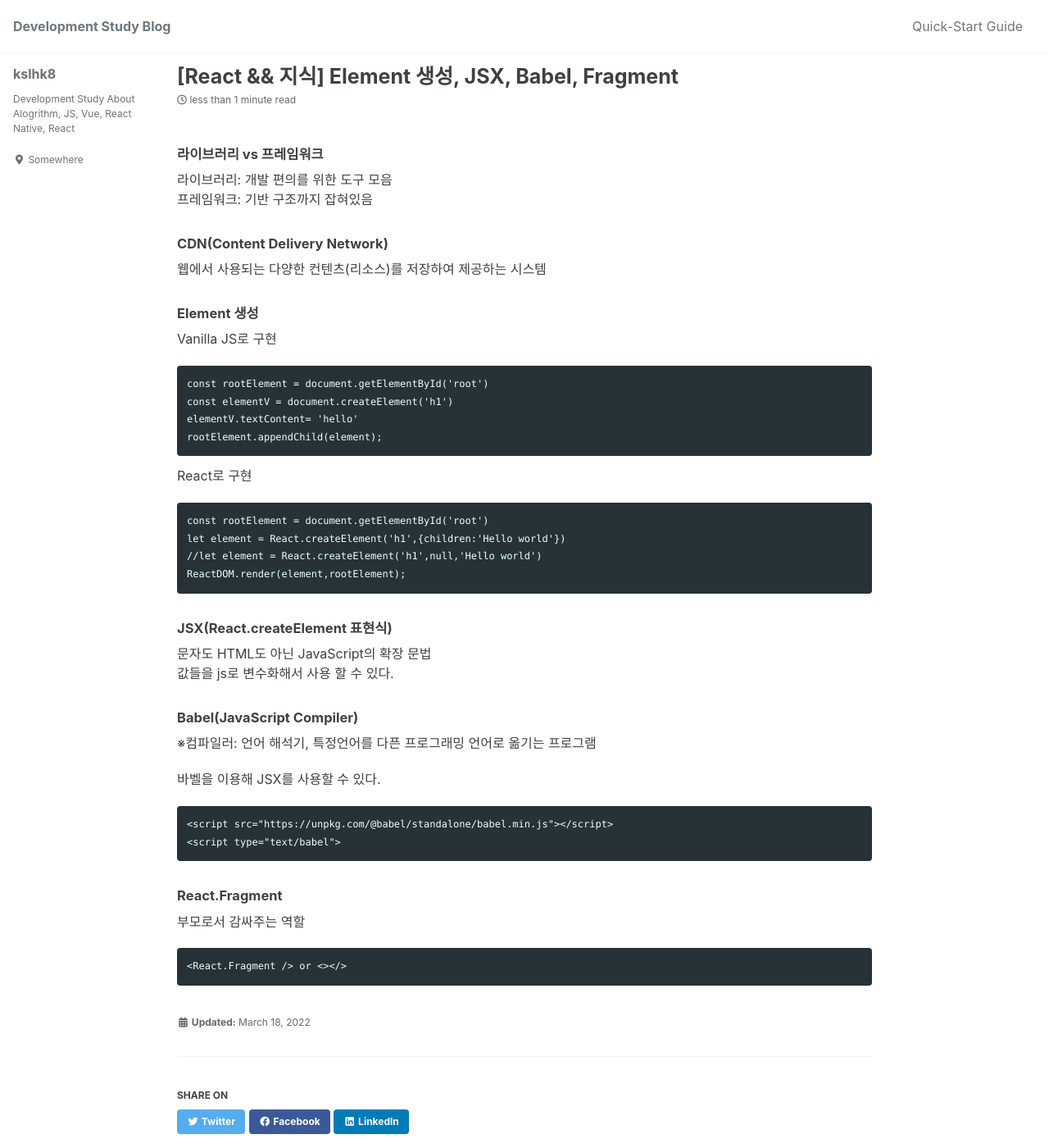
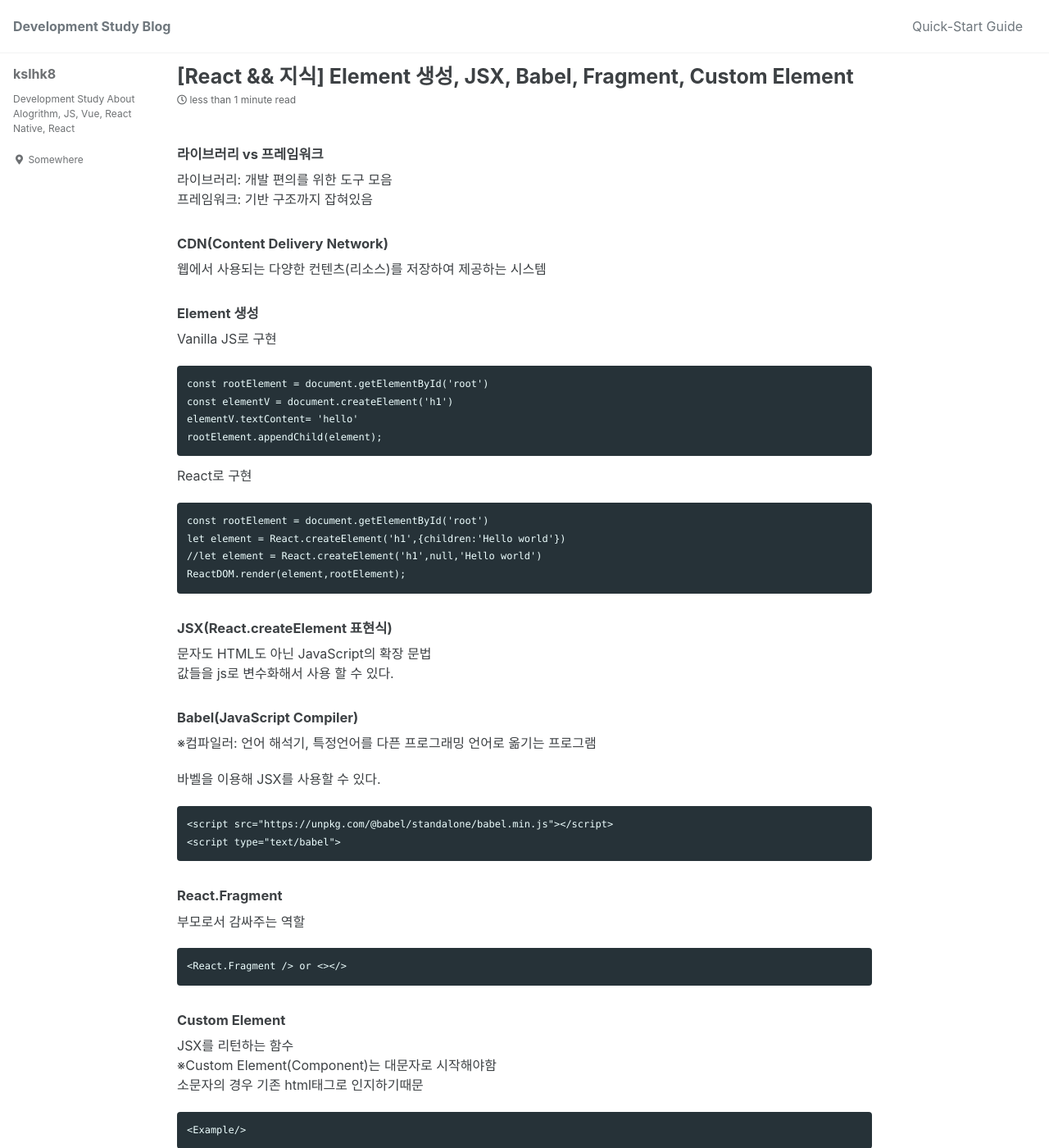
Before and after one commit to kslhk8/kslhk8.github.io, a Jekyll site: the page built from _posts/2022-03-18-35.md, in a window 1280 px wide and 1400 px high. Shown: the whole window at 82% size. Built offline with Jekyll 4.4.1, drawn with Linux system fonts in a browser that asks for light colours; cached includes are drawn as plain includes.

Commit message:
[GitBlog - Update] add Custom Element

````diff
--- a/_posts/2022-03-18-35.md
+++ b/_posts/2022-03-18-35.md
@@ -1,6 +1,6 @@
 ---
 layout: single
-title: "[React && 지식] Element 생성, JSX, Babel, Fragment"
+title: "[React && 지식] Element 생성, JSX, Babel, Fragment, Custom Element"
 ---
 ##### 라이브러리 vs 프레임워크
 라이브러리: 개발 편의를 위한 도구 모음
@@ -44,3 +44,11 @@ ReactDOM.render(element,rootElement);
 ```
 <React.Fragment /> or <></>
 ```
+
+##### Custom Element
+JSX를 리턴하는 함수
+※Custom Element(Component)는 대문자로 시작해야함
+소문자의 경우 기존 html태그로 인지하기때문
+```
+<Example/>
+```
````
